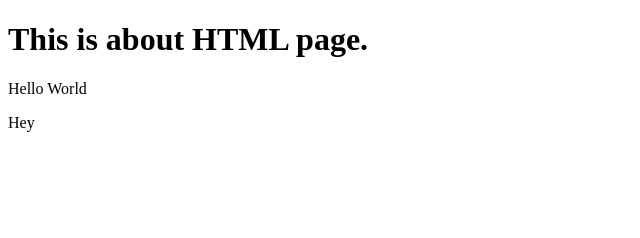
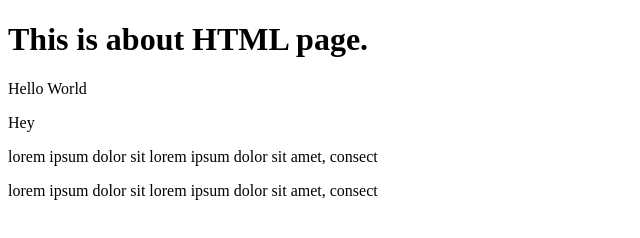
Before and after one commit to ahmedelbougha/iti-example, a plain HTML site: page about.html in a window 1280 px wide. Shown: the whole page, without its empty margins (0-640 px from the left). Drawn offline with Linux system fonts and the light colour scheme.

Commit message:
done with stash/merge

```diff
--- a/about.html
+++ b/about.html
@@ -10,5 +10,7 @@
     <h1>This is about HTML page.</h1>
     <h>Hello World</h>
     <p>Hey</p>
+    <p>lorem ipsum dolor sit lorem ipsum dolor sit amet, consect</p>
+    <p>lorem ipsum dolor sit lorem ipsum dolor sit amet, consect</p>
   </body>
 </html>
```
Also changed, not shown: welcome.html (+1 -0 lines), 1 other file.
